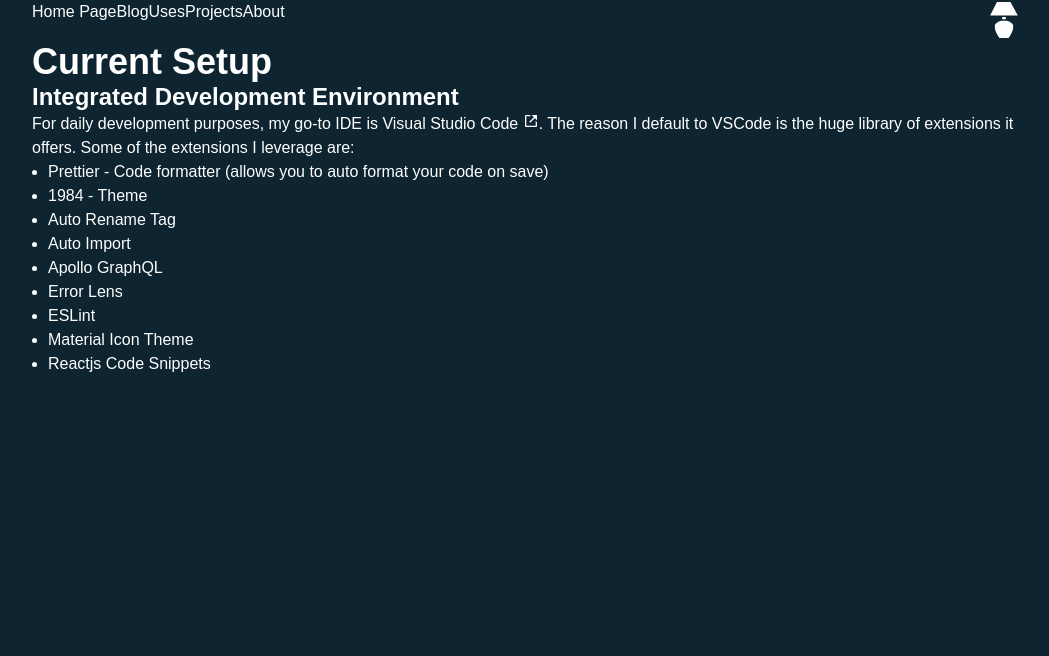
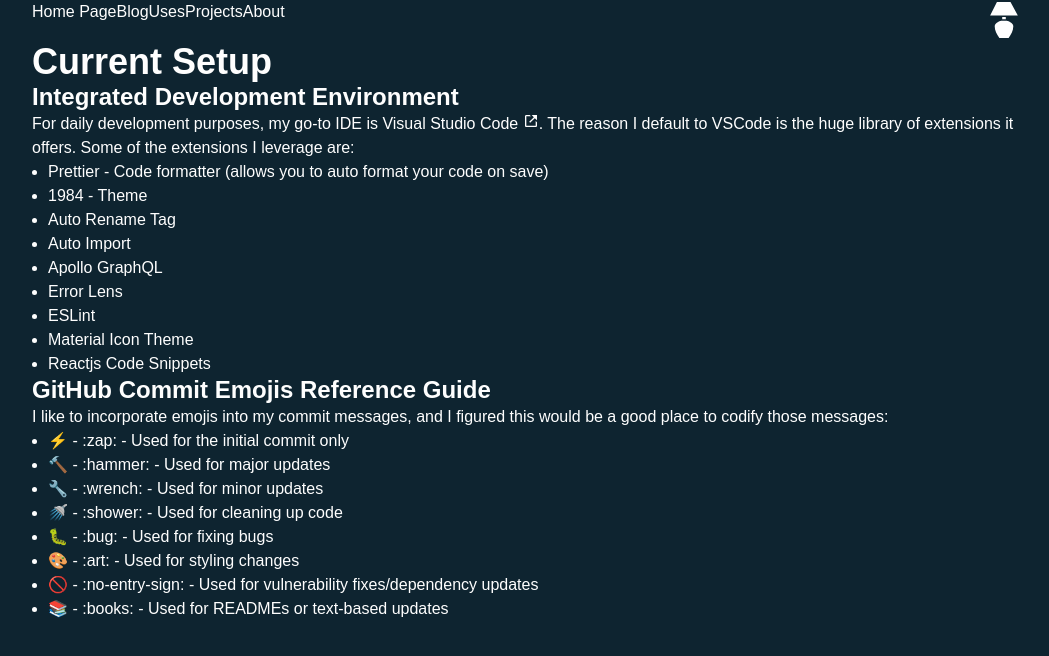
Before and after one commit to thefrugaldev/blog-v2, a Next.js app: page /uses in a window 1280 px wide. Shown: the top 656 px of the page, without its empty margins (112-1161 px from the left). Built offline with nearby package versions, Linux system fonts and the light colour scheme; a web font is replaced by a local one.

Commit message:
:books: add github content to uses page

```diff
--- a/src/pages/uses.tsx
+++ b/src/pages/uses.tsx
@@ -4,6 +4,8 @@
 import Layout from "../shared/components/layout";
 
 const UsesPage: FC = () => {
+  // TODO: break out each section into a reusable component?
+
   return (
     <Layout>
       <Heading as="h1">Current Setup</Heading>
@@ -35,6 +37,30 @@
           <ListItem>Reactjs Code Snippets</ListItem>
         </UnorderedList>
       </Box>
+      <Box>
+        <Heading as="h2" fontSize="2xl">
+          GitHub Commit Emojis Reference Guide
+        </Heading>
+        <Text>
+          I like to incorporate emojis into my commit messages, and I figured
+          this would be a good place to codify those messages:
+        </Text>
+        <UnorderedList>
+          <ListItem>⚡ - :zap: - Used for the initial commit only</ListItem>
+          <ListItem>🔨 - :hammer: - Used for major updates</ListItem>
+          <ListItem>🔧 - :wrench: - Used for minor updates</ListItem>
+          <ListItem>🚿 - :shower: - Used for cleaning up code</ListItem>
+          <ListItem>🐛 - :bug: - Used for fixing bugs</ListItem>
+          <ListItem>🎨 - :art: - Used for styling changes</ListItem>
+          <ListItem>
+            🚫 - :no-entry-sign: - Used for vulnerability fixes/dependency
+            updates
+          </ListItem>
+          <ListItem>
+            📚 - :books: - Used for READMEs or text-based updates
+          </ListItem>
+        </UnorderedList>
+      </Box>
     </Layout>
   );
 };
```
